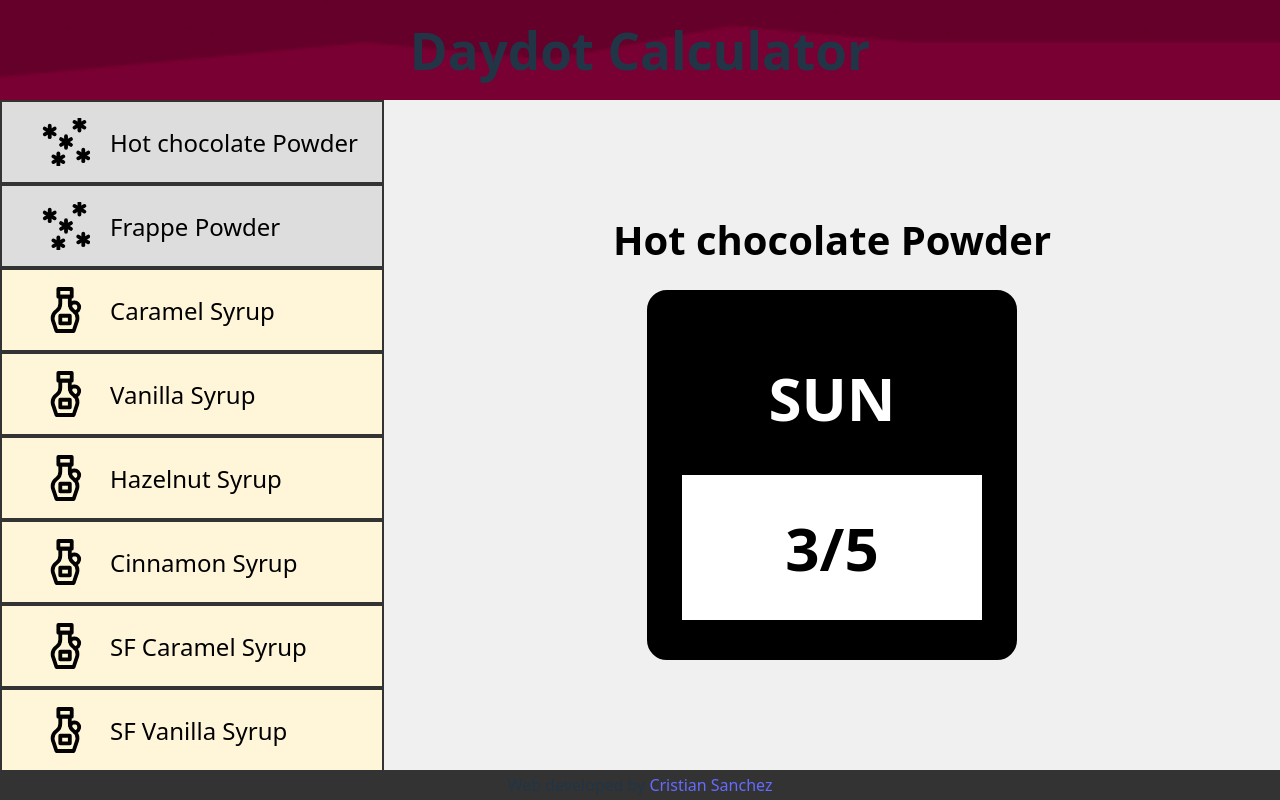
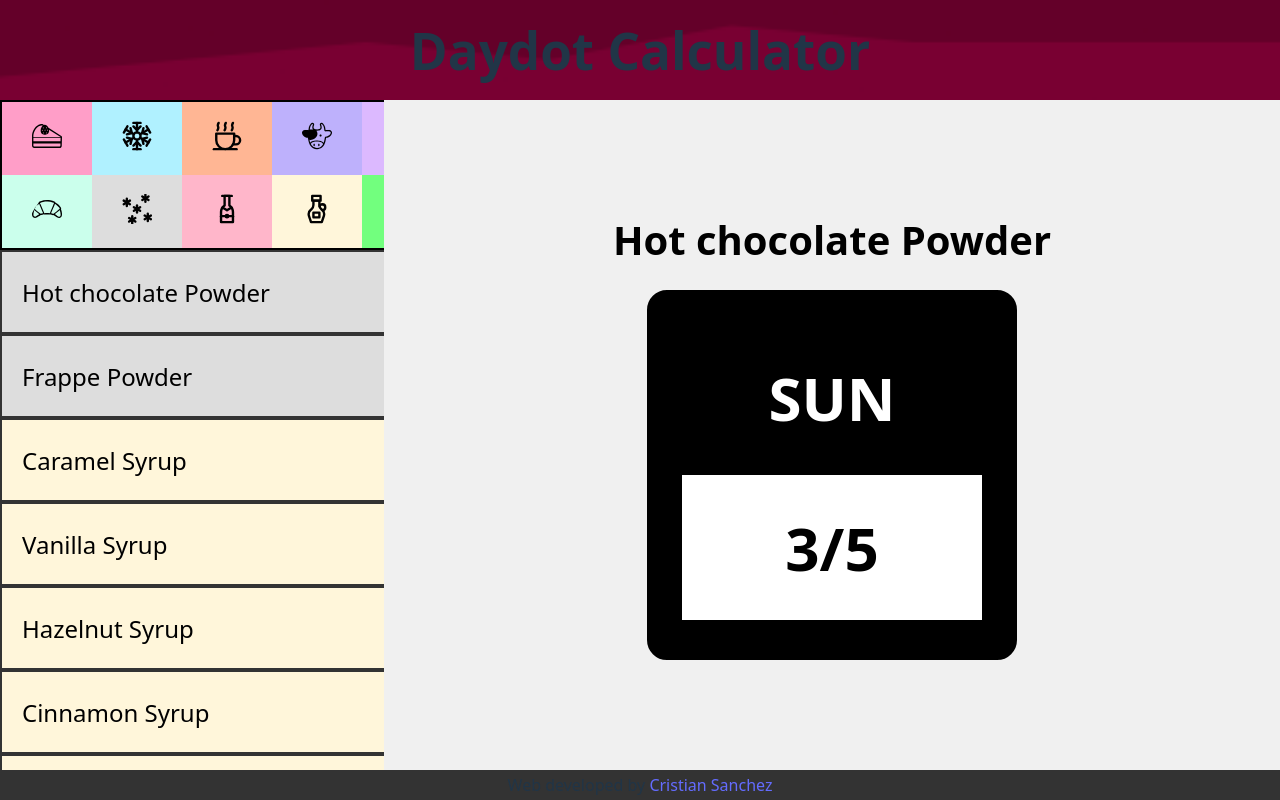
Before and after one commit to Asthere0n/DayDot, a React (Vite) app: page / in a window 1280 px wide. Built offline with nearby package versions, Linux system fonts and the light colour scheme.

Commit message:
Refactor layout and styling for product filtering and display

```diff
--- a/src/App.css
+++ b/src/App.css
@@ -59,11 +59,39 @@ body, #root{
 
 #itemList{
   grid-area: SCROLL;
-  overflow-y: scroll;
+  display: grid;
+  grid-template-rows: 150px 1fr;
+  overflow-y: hidden;
   overflow-x: hidden;
   li{
     display: flex;
   }
+}
+#filter-list{
+  display: grid;
+  grid-template-columns: repeat(5, 1fr);
+  border: 2px solid black;
+}
+.filter{
+  padding: 10px;
+  border-radius: 0;
+  transition: all 0.3s ;
+  border: none;
+  .IconSVG{
+    height: 30px;
+    width: 30px;
+    transition: all 0.3s;
+  }
+}
+.filter:hover, .filter:active{
+  box-shadow: #333 3px 3px 5px inset;
+  .IconSVG{
+    scale: 1.5;
+  }
+}
+#productScroll{
+  overflow-y: scroll;
+
 }
 .productButton{
   flex-grow: 1;
--- a/src/components/Accordion.jsx
+++ b/src/components/Accordion.jsx
@@ -1,13 +1,38 @@
 import productsList from "../utils/productsList"
 import ProductButton from "./ProductButton"
+import CakeIcon from "./svg/CakeIcon";
+import ChilledIcon from "./svg/ChilledIcon";
+import CoffeeIcon from "./svg/CoffeeIcon";
+import DairyIcon from "./svg/DairyIcon";
+import MiscIcon from "./svg/MiscIcon";
+import PastryIcon from "./svg/PastryIcon";
+import PowderIcon from "./svg/PowderIcon";
+import SauceIcon from "./svg/SauceIcon";
+import SyrupIcon from "./svg/SyrupIcon";
+import TeaIcon from "./svg/TeaIcon";
 
-function Accordion(props){
+
+function Accordion(props) {
     let productAccordion = productsList.map(product => (
         <ProductButton key={product.id} product={product} onProductSelect={props.onProductSelect} />
     ));
 
-    return(<ul id="itemList">
-        {productAccordion}
+    return (<ul id="itemList">
+        <div id="filter-list">
+            <button className="filter cake"><CakeIcon /></button>
+            <button className="filter chilled"><ChilledIcon /></button>
+            <button className="filter coffee"><CoffeeIcon /></button>
+            <button className="filter dairy"><DairyIcon /></button>
+            <button className="filter misc"><MiscIcon /></button>
+            <button className="filter pastry"><PastryIcon /></button>
+            <button className="filter powder"><PowderIcon /></button>
+            <button className="filter sauce"><SauceIcon /></button>
+            <button className="filter syrup"><SyrupIcon /></button>
+            <button className="filter tea"><TeaIcon /></button>
+        </div>
+        <div id="productScroll">
+            {productAccordion}
+        </div>
     </ul>)
 }
 
--- a/src/components/ProductButton.jsx
+++ b/src/components/ProductButton.jsx
@@ -12,7 +12,7 @@ function ProductButton(props){
     }
 
 
-    return <li><button key={product.name} className={`productButton ${product.category}`} data-productname={product.name} onClick={handleClick}><AddCategoryIcon category={product.category}/>{product.name}</button></li>
+    return <li><button key={product.name} className={`productButton ${product.category}`} data-productname={product.name} onClick={handleClick}>{product.name}</button></li>
 }
 
 export default ProductButton
--- a/src/mediaQueries.css
+++ b/src/mediaQueries.css
@@ -37,6 +37,19 @@
     height: 200px;
     width: 200px;
 }
+#itemList{
+    grid-template-columns: 90px 1fr;
+    grid-template-rows: 1fr;
+}
+#filter-list{
+    height: 100%;
+    display: flex;
+    flex-direction: column;
+    .filter{
+        flex-grow: 1;
+    }
+}
+
 }
 
 @media screen and (max-width: 600px){
```
